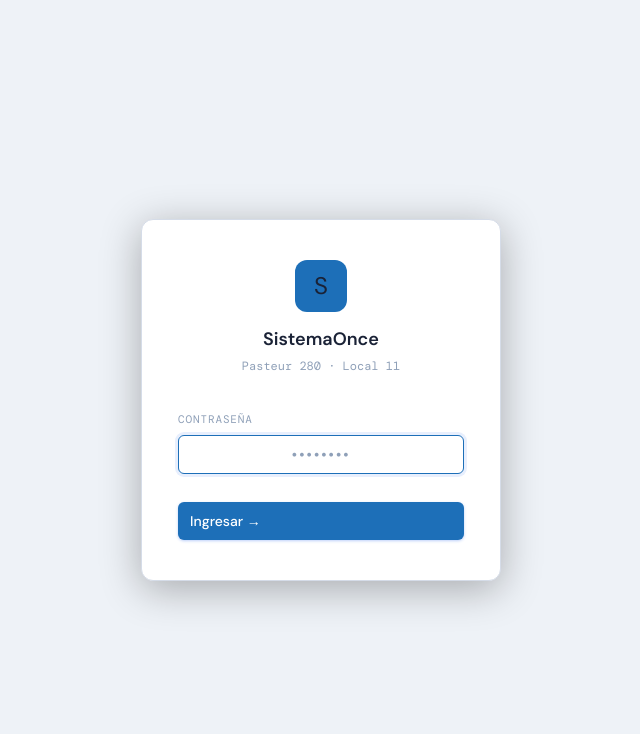
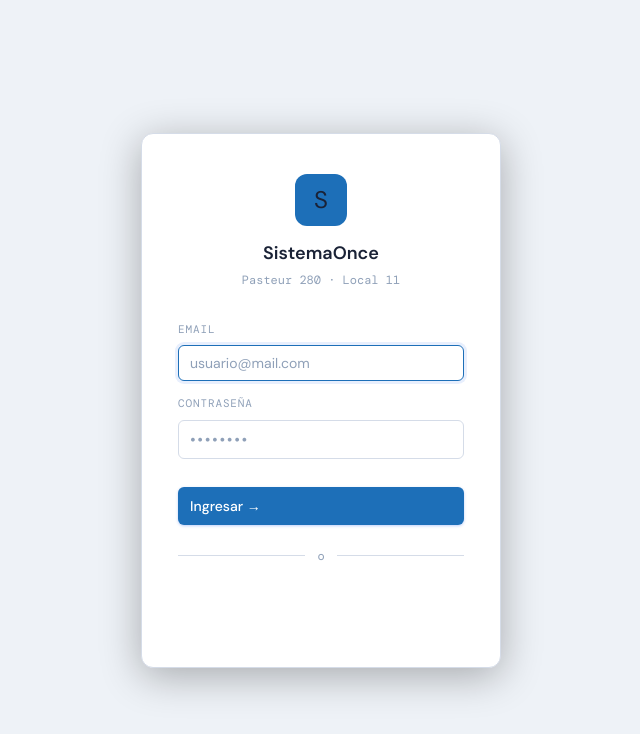
Before and after one commit to ianlevin01/sistema_once_frontend, a React (Vite) app: page /login in a window 1280 px wide. Shown: the top 734 px of the page, without its empty margins (319-959 px from the left). Built offline with nearby package versions, Linux system fonts and the light colour scheme; no server answers.

Commit message:
login sistema

```diff
--- a/package.json
+++ b/package.json
@@ -9,6 +9,7 @@
     "preview": "vite preview"
   },
   "dependencies": {
+    "@react-oauth/google": "^0.13.5",
     "axios": "^1.7.0",
     "react": "^18.3.1",
     "react-dom": "^18.3.1",
--- a/src/main.jsx
+++ b/src/main.jsx
@@ -1,10 +1,13 @@
 import { StrictMode } from "react";
 import { createRoot } from "react-dom/client";
+import { GoogleOAuthProvider } from "@react-oauth/google";
 import "./index.css";
 import App from "./App.jsx";
 
 createRoot(document.getElementById("root")).render(
   <StrictMode>
-    <App />
+    <GoogleOAuthProvider clientId={import.meta.env.VITE_GOOGLE_CLIENT_ID || ""}>
+      <App />
+    </GoogleOAuthProvider>
   </StrictMode>
 );
--- a/src/pages/Login.jsx
+++ b/src/pages/Login.jsx
@@ -1,22 +1,34 @@
 import { useState } from "react";
+import { GoogleLogin } from "@react-oauth/google";
 import { useAuth } from "../utils/useAuth";
 
 export default function Login() {
-  const { login } = useAuth();
+  const { login, loginWithGoogle } = useAuth();
+  const [email,    setEmail]    = useState("");
   const [password, setPassword] = useState("");
   const [loading,  setLoading]  = useState(false);
   const [error,    setError]    = useState("");
 
   const handleSubmit = async (e) => {
     e.preventDefault();
-    if (!password.trim()) return;
+    if (!email.trim() || !password.trim()) return;
     setLoading(true);
     setError("");
     try {
-      await login(password);
-      // El redirect lo maneja App.jsx al detectar que isAuthenticated cambió
+      await login(email.trim(), password);
     } catch (err) {
-      setError(err.response?.data?.message || "Contraseña incorrecta");
+      setError(err.response?.data?.message || "Credenciales incorrectas");
+    }
+    setLoading(false);
+  };
+
+  const handleGoogle = async ({ credential }) => {
+    setError("");
+    setLoading(true);
+    try {
+      await loginWithGoogle(credential);
+    } catch (err) {
+      setError(err.response?.data?.message || "No autorizado");
     }
     setLoading(false);
   };
@@ -38,7 +50,7 @@ export default function Login() {
         boxShadow: "0 8px 40px rgba(0,0,0,0.3)",
       }}>
         {/* Logo / título */}
-        <div style={{ textAlign: "center", marginBottom: 36 }}>
+        <div style={{ textAlign: "center", marginBottom: 32 }}>
           <div style={{
             width: 52, height: 52, borderRadius: 12,
             background: "var(--accent)", margin: "0 auto 14px",
@@ -54,6 +66,26 @@ export default function Login() {
         </div>
 
         <form onSubmit={handleSubmit}>
+          {/* Email */}
+          <div style={{ marginBottom: 14 }}>
+            <div style={{
+              fontSize: 11, fontFamily: "var(--font-mono)", color: "var(--text-dim)",
+              textTransform: "uppercase", letterSpacing: "0.08em", marginBottom: 8,
+            }}>
+              Email
+            </div>
+            <input
+              className="input"
+              type="email"
+              placeholder="usuario@mail.com"
+              value={email}
+              onChange={(e) => { setEmail(e.target.value); setError(""); }}
+              autoFocus
+              style={{ width: "100%", fontSize: 14 }}
+            />
+          </div>
+
+          {/* Contraseña */}
           <div style={{ marginBottom: 8 }}>
             <div style={{
               fontSize: 11, fontFamily: "var(--font-mono)", color: "var(--text-dim)",
@@ -67,8 +99,7 @@ export default function Login() {
               placeholder="••••••••"
               value={password}
               onChange={(e) => { setPassword(e.target.value); setError(""); }}
-              autoFocus
-              style={{ width: "100%", fontSize: 16, letterSpacing: "0.1em", textAlign: "center" }}
+              style={{ width: "100%", fontSize: 16, letterSpacing: "0.1em" }}
             />
           </div>
 
@@ -85,12 +116,32 @@ export default function Login() {
           <button
             type="submit"
             className="btn btn-primary"
-            disabled={loading || !password.trim()}
+            disabled={loading || !email.trim() || !password.trim()}
             style={{ width: "100%", marginTop: 20, fontSize: 14, padding: "12px" }}
           >
             {loading ? "Ingresando..." : "Ingresar →"}
           </button>
         </form>
+
+        {/* Separador */}
+        <div style={{ display: "flex", alignItems: "center", gap: 12, margin: "22px 0" }}>
+          <div style={{ flex: 1, height: 1, background: "var(--border)" }} />
+          <span style={{ fontSize: 12, color: "var(--text-dim)", fontFamily: "var(--font-mono)" }}>o</span>
+          <div style={{ flex: 1, height: 1, background: "var(--border)" }} />
+        </div>
+
+        {/* Google */}
+        <div style={{ display: "flex", justifyContent: "center" }}>
+          <GoogleLogin
+            onSuccess={handleGoogle}
+            onError={() => setError("Error al iniciar sesión con Google")}
+            text="signin_with"
+            shape="rectangular"
+            theme="outline"
+            size="large"
+            width="288"
+          />
+        </div>
       </div>
     </div>
   );
--- a/src/pages/Usuarios.jsx
+++ b/src/pages/Usuarios.jsx
@@ -52,6 +52,7 @@ export default function Usuarios() {
 
   const handleSave = async () => {
     if (!form.name.trim())     { addToast("Nombre requerido", "error"); return; }
+    if (!form.email.trim())    { addToast("Email requerido", "error"); return; }
     if (!form.role.trim())     { addToast("Rol requerido", "error"); return; }
     if (editing === "new" && !form.password.trim()) { addToast("Contraseña requerida", "error"); return; }
 
@@ -59,7 +60,7 @@ export default function Usuarios() {
     try {
       const payload = {
         name:         form.name.trim(),
-        email:        form.email.trim() || null,
+        email:        form.email.trim(),
         role:         form.role,
         warehouse_id: form.warehouse_id || null,
         active:       form.active,
@@ -243,8 +244,8 @@ export default function Usuarios() {
                   <input className="input" value={form.name} onChange={f("name")} placeholder="Nombre del usuario" autoFocus />
                 </div>
                 <div className="input-group">
-                  <label className="input-label">Email</label>
-                  <input className="input" type="email" value={form.email} onChange={f("email")} placeholder="opcional" />
+                  <label className="input-label">Email *</label>
+                  <input className="input" type="email" value={form.email} onChange={f("email")} placeholder="usuario@mail.com" />
                 </div>
               </div>
 
--- a/src/utils/api.js
+++ b/src/utils/api.js
@@ -23,7 +23,8 @@ api.interceptors.response.use(
 );
 
 // ── AUTH ──────────────────────────────────────────────────────
-export const login  = (password) => api.post("/auth/login", { password });
+export const login           = (email, password) => api.post("/auth/login", { email, password });
+export const loginWithGoogle = (id_token)        => api.post("/auth/google", { id_token });
 export const logout = () => {
   localStorage.removeItem("auth_token");
   localStorage.removeItem("auth_user");
--- a/src/utils/useAuth.jsx
+++ b/src/utils/useAuth.jsx
@@ -1,5 +1,5 @@
 import { createContext, useContext, useState, useCallback } from "react";
-import { login as apiLogin, logout as apiLogout } from "./api";
+import { login as apiLogin, loginWithGoogle as apiLoginWithGoogle, logout as apiLogout } from "./api";
 
 const AuthContext = createContext(null);
 
@@ -13,12 +13,21 @@ export function AuthProvider({ children }) {
     }
   });
 
-  const login = useCallback(async (password) => {
-    const { data } = await apiLogin(password);
+  const storeSession = (data) => {
     localStorage.setItem("auth_token", data.token);
     localStorage.setItem("auth_user", JSON.stringify(data.user));
     setUser(data.user);
     return data.user;
+  };
+
+  const login = useCallback(async (email, password) => {
+    const { data } = await apiLogin(email, password);
+    return storeSession(data);
+  }, []);
+
+  const loginWithGoogle = useCallback(async (id_token) => {
+    const { data } = await apiLoginWithGoogle(id_token);
+    return storeSession(data);
   }, []);
 
   const logout = useCallback(() => {
@@ -27,7 +36,7 @@ export function AuthProvider({ children }) {
   }, []);
 
   return (
-    <AuthContext.Provider value={{ user, login, logout, isAuthenticated: !!user }}>
+    <AuthContext.Provider value={{ user, login, loginWithGoogle, logout, isAuthenticated: !!user }}>
       {children}
     </AuthContext.Provider>
   );
```
Also changed, not shown: 1 other file (tests, documents, lock files or other folders).
